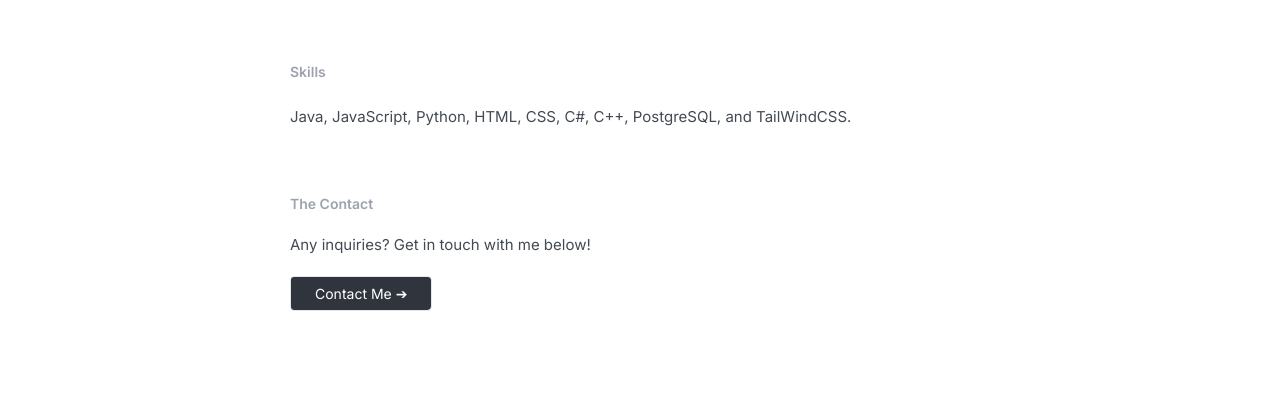
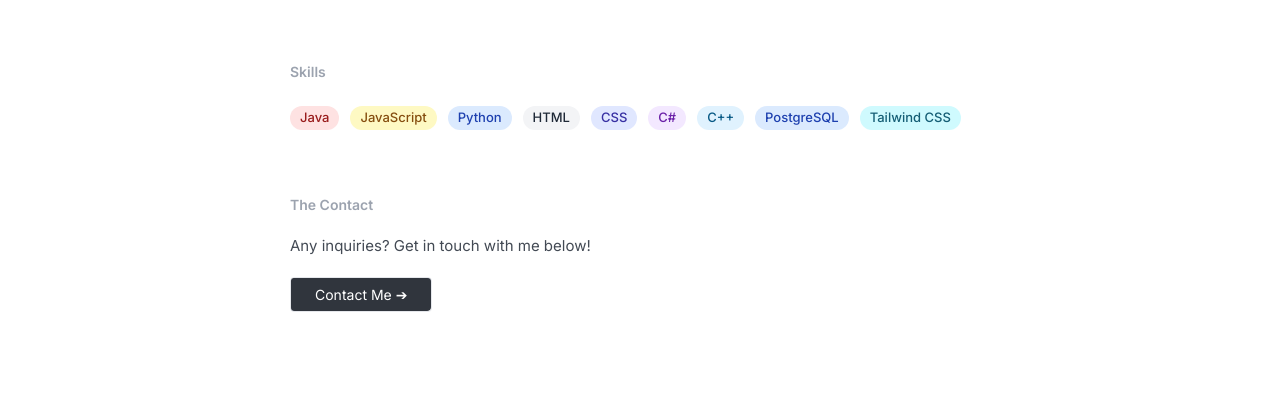
Before and after one commit to b-tang/portfolio, a plain HTML site: page index.html in a window 1280 px wide. Shown: the part 810-1230 px from the top of the page. Drawn offline with nearby package versions, Linux system fonts and the light colour scheme.

Commit message:
Update index.html

```diff
--- a/index.html
+++ b/index.html
@@ -298,13 +298,52 @@
         >
           Skills
         </h6>
-        <div class="icon-box mb-6">
-          <p
+        <div
+          class="icon-box mb-6 text-[12px] sm:text-[13px] md:text-[13px] lg:text-[13px] flex items-center flex-wrap gap-[3px]"
+        >
+          <!-- <p
             class="text-[#434A54] text-[13px] sm:text-[15px] md:text-[15px] lg:text-[15px]"
           >
             Java, JavaScript, Python, HTML, CSS, C#, C++, PostgreSQL, and
             TailWindCSS.
-          </p>
+          </p> -->
+
+          <span
+            class="bg-red-100 text-red-800 font-medium me-2 px-2.5 py-0.5 rounded-full dark:bg-red-900 dark:text-red-300"
+            >Java</span
+          >
+          <span
+            class="bg-yellow-100 text-yellow-800 font-medium me-2 px-2.5 py-0.5 rounded-full dark:bg-yellow-900 dark:text-yellow-300"
+            >JavaScript</span
+          >
+          <span
+            class="bg-blue-100 text-blue-800 font-medium me-2 px-2.5 py-0.5 rounded-full dark:bg-blue-900 dark:text-blue-300"
+            >Python</span
+          >
+          <span
+            class="bg-gray-100 text-gray-800 font-medium me-2 px-2.5 py-0.5 rounded-full dark:bg-gray-700 dark:text-gray-300"
+            >HTML</span
+          >
+          <span
+            class="bg-indigo-100 text-indigo-800 font-medium me-2 px-2.5 py-0.5 rounded-full dark:bg-indigo-900 dark:text-indigo-300"
+            >CSS</span
+          >
+          <span
+            class="bg-purple-100 text-purple-800 font-medium me-2 px-2.5 py-0.5 rounded-full dark:bg-purple-900 dark:text-purple-300"
+            >C#</span
+          >
+          <span
+            class="bg-sky-100 text-sky-800 font-medium me-2 px-2.5 py-0.5 rounded-full dark:bg-sky-900 dark:text-sky-300"
+            >C++</span
+          >
+          <span
+            class="bg-blue-100 text-blue-800 font-medium me-2 px-2.5 py-0.5 rounded-full dark:bg-blue-900 dark:text-blue-300"
+            >PostgreSQL</span
+          >
+          <span
+            class="bg-cyan-100 text-cyan-800 font-medium me-2 px-2.5 py-0.5 rounded-full dark:bg-cyan-900 dark:text-cyan-300"
+            >Tailwind CSS</span
+          >
         </div>
       </div>
 
```
